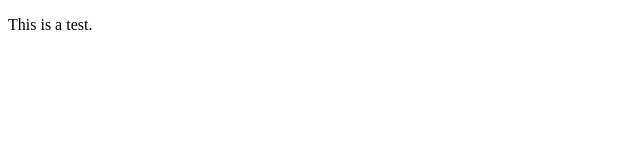
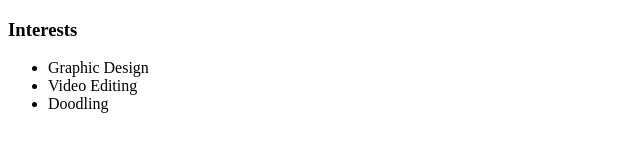
Before and after one commit to cmganus/cmganus.github.io, a plain HTML site: page index.html in a window 1280 px wide. Shown: the whole page, without its empty margins (0-640 px from the left). Drawn offline with Linux system fonts and the light colour scheme.

Commit message:
describe your changes here

```diff
--- a/index.html
+++ b/index.html
@@ -1,14 +1,38 @@
 <!DOCTYPE HTML>
 <html>
     <head>
+
         <title>Collin's "Professional" Website</title>
+
     </head>
 
     <body>
+
+        <!-- All content goes here -->
         <div>
-            <p>
-                This is a test.
-            </p>
-        </div>
+        <nav>
+
+        </nav>
+
+        <main>
+  <!-- Sidebar section -->
+
+    <div>
+
+      <!-- Interests section -->
+    </div>
+
+     <h3>Interests</h3>
+    <ul>
+        <li>Graphic Design</li>
+        <li>Video Editing</li>
+        <li>Doodling</li>
+    </ul>
+
+    <div>
+
+    </div>
+        </main>
+    </div>
     </body>
 </html>
```
